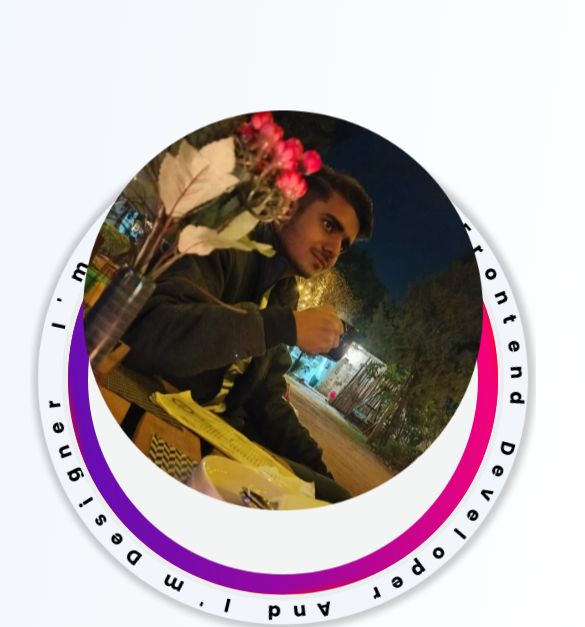
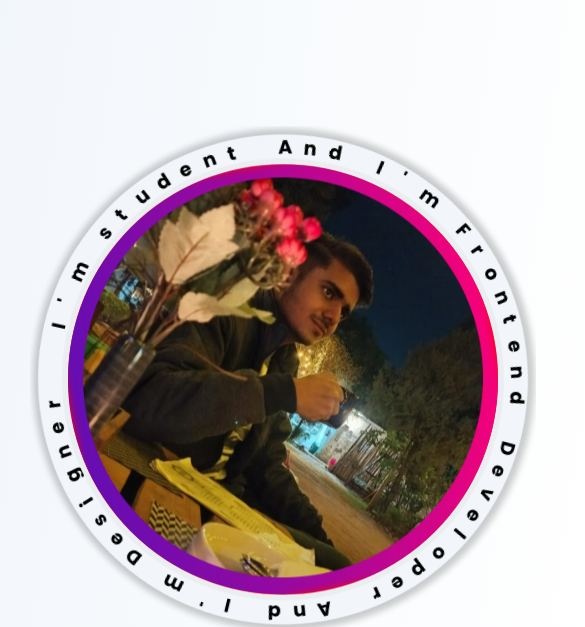
Before and after one commit to Harshitnotani/my-portfolio, a plain HTML site: page index.html in a window 1280 px wide. Shown: the part 83-710 px from the top of the page, 695-1280 px from the left. Drawn offline with nearby package versions, Linux system fonts and the light colour scheme.

Commit message:
Update style.css

```diff
--- a/style.css
+++ b/style.css
@@ -129,7 +129,9 @@ ul.navlist{
 .menu-icon.active .bar{
     opacity: 0;
 }
-
+img{
+    top:67px;
+}
 
 /* ==================== home section css code ============================ */
 section{
```
